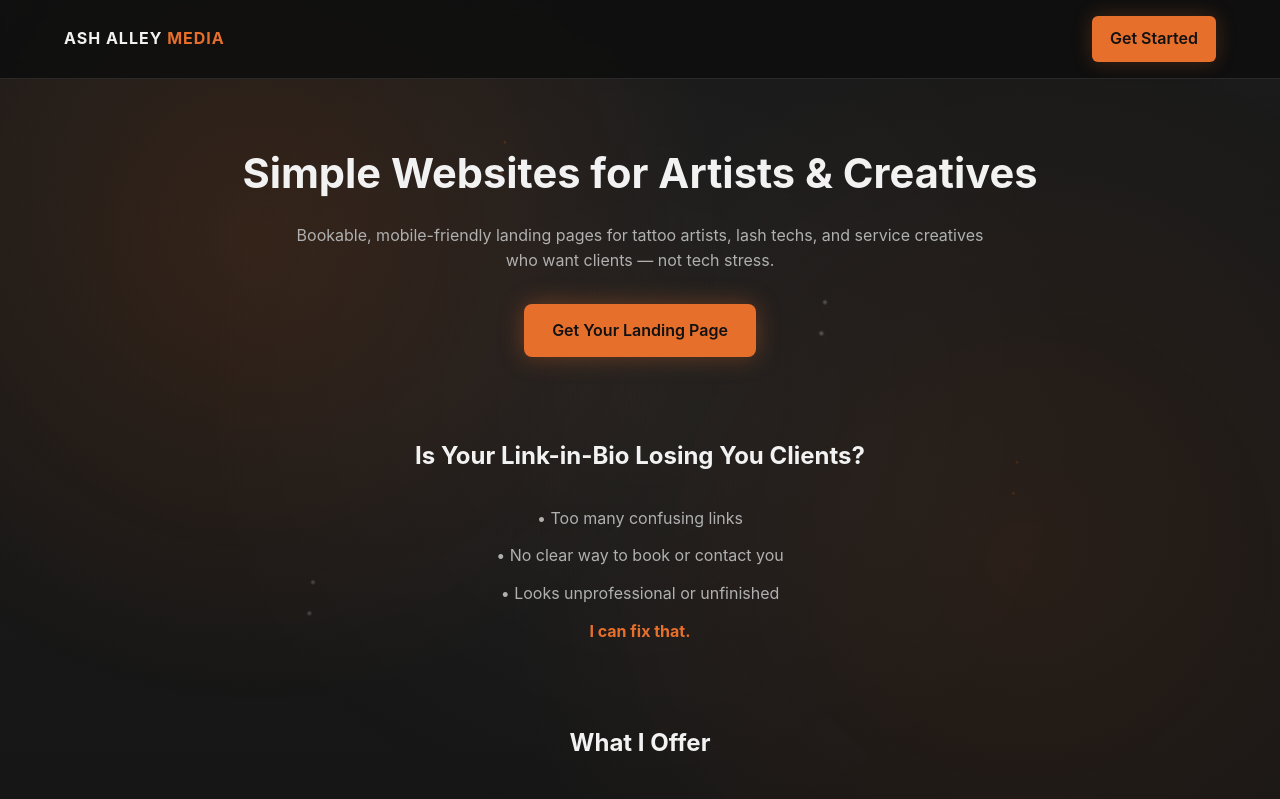
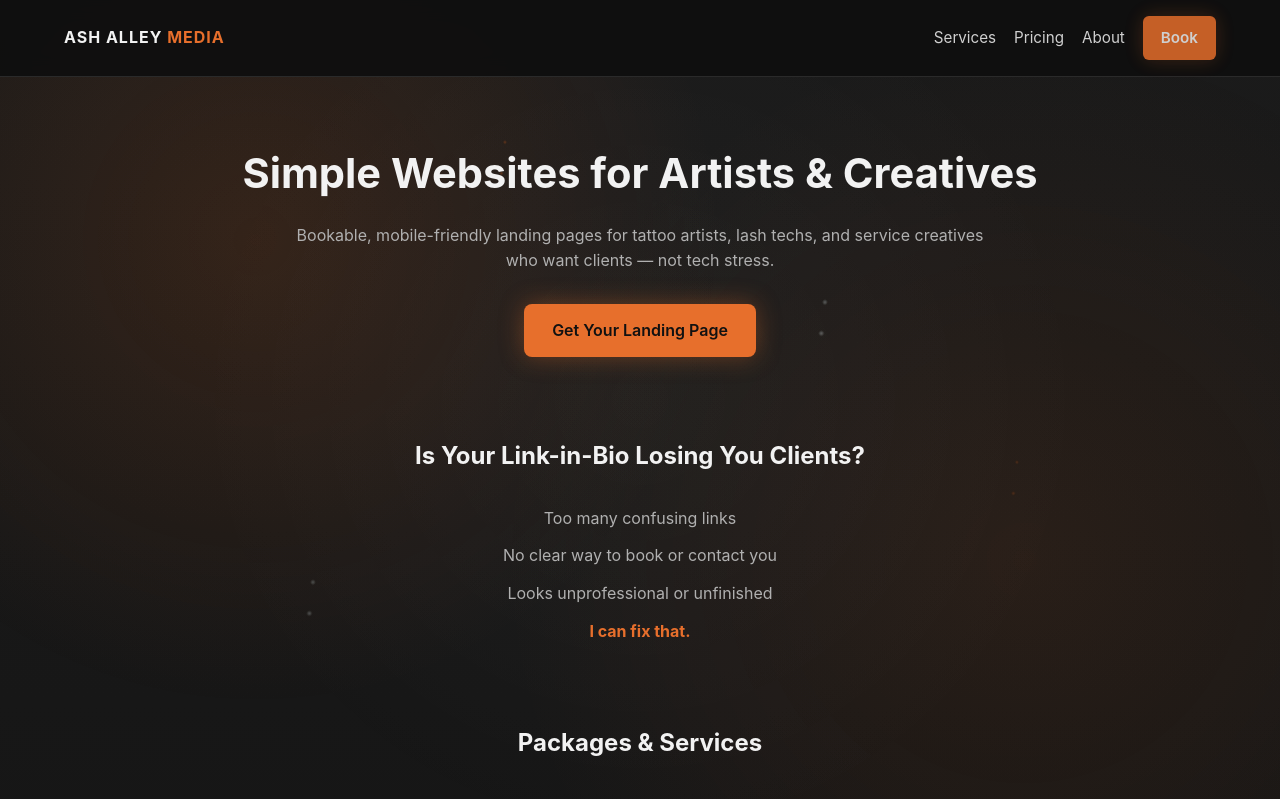
Before and after one commit to AmberLee95/ashalleymedia, a plain HTML site: page index.html in a window 1280 px wide. Shown: the top 799 px of the page. Drawn offline with Linux system fonts and the light colour scheme.

Commit message:
Refactor index.html for improved structure and styling

```diff
--- a/index.html
+++ b/index.html
@@ -1,3 +1,4 @@
+<!DOCTYPE html>
 <html lang="en">
 <head>
 <meta charset="UTF-8" />
@@ -10,7 +11,7 @@
 --bg-card: #232323;
 --text-main: #f2f2f2;
 --text-muted: #b0b0b0;
---accent: #e76f2c; /* ember orange */
+--accent: #e76f2c;
 }
 
 * {
@@ -18,6 +19,10 @@ box-sizing: border-box;
 margin: 0;
 padding: 0;
 font-family: -apple-system, BlinkMacSystemFont, "Segoe UI", sans-serif;
+}
+
+html {
+scroll-behavior: smooth;
 }
 
 body {
@@ -32,7 +37,7 @@ color: var(--accent);
 text-decoration: none;
 }
 
-/* 🔥 EMBERS + ASH BACKGROUND */
+/* EMBERS */
 .embers {
 position: fixed;
 inset: 0;
@@ -64,14 +69,9 @@ animation-duration: 45s;
 opacity: 0.9;
 }
 
-
 @keyframes ash-fall {
-from {
-transform: translateY(-20%) translateX(0);
-}
-to {
-transform: translateY(50%) translateX(-5%);
-}
+from { transform: translateY(-20%) translateX(0); }
+to { transform: translateY(50%) translateX(-5%); }
 }
 
 /* HEADER */
@@ -79,10 +79,10 @@ header {
 position: fixed;
 top: 0;
 width: 100%;
-background: rgba(15,15,15,0.9);
-backdrop-filter: blur(8px);
+z-index: 1000;
+background: rgba(15,15,15,0.92);
+backdrop-filter: blur(10px);
 border-bottom: 1px solid #2a2a2a;
-z-index: 10;
 }
 
 .nav {
@@ -95,9 +95,28 @@ padding: 16px 5%;
 .logo {
 font-weight: 700;
 letter-spacing: 1px;
+color: var(--text-main);
 }
 
 .logo span {
+color: var(--accent);
+}
+
+.nav-links {
+display: flex;
+gap: 18px;
+align-items: center;
+}
+
+.nav-links a {
+color: var(--text-main);
+font-size: 0.95rem;
+opacity: 0.85;
+transition: 0.2s;
+}
+
+.nav-links a:hover {
+opacity: 1;
 color: var(--accent);
 }
 
@@ -144,6 +163,7 @@ font-weight: 600;
 box-shadow: 0 0 25px rgba(231,111,44,0.35);
 }
 
+/* SECTIONS */
 section {
 margin-top: 80px;
 }
@@ -181,20 +201,9 @@ text-align: center;
 border: 1px solid #2f2f2f;
 }
 
-.card h3 {
-margin-bottom: 8px;
-}
-
 .card p {
 color: var(--text-muted);
 font-size: 0.95rem;
-}
-
-/* PRICING */
-.price {
-text-align: center;
-font-size: 2.2rem;
-color: var(--accent);
 }
 
 /* ABOUT */
@@ -220,13 +229,11 @@ margin-top: 80px;
 }
 
 @media (max-width: 768px) {
-.hero h1 {
-font-size: 2rem;
-}
+.hero h1 { font-size: 2rem; }
+.about { grid-template-columns: 1fr; text-align: center; }
 
-.about {
-grid-template-columns: 1fr;
-text-align: center;
+.nav-links {
+display: none;
 }
 }
 </style>
@@ -237,45 +244,58 @@ text-align: center;
 <div class="embers"></div>
 
 <header>
-<div class="nav">
-<div class="logo">ASH ALLEY <span>MEDIA</span></div>
-<a href="#contact" class="button">Get Started</a>
-</div>
+  <div class="nav">
+    <a href="#home" class="logo">ASH ALLEY <span>MEDIA</span></a>
+
+    <nav class="nav-links">
+      <a href="#services">Services</a>
+      <a href="#pricing">Pricing</a>
+      <a href="#about">About</a>
+      <a href="#contact" class="button">Book</a>
+    </nav>
+  </div>
 </header>
 
-<main class="container hero">
+<main class="container hero" id="home">
+
 <h1>Simple Websites for Artists & Creatives</h1>
+
 <p>
 Bookable, mobile-friendly landing pages for tattoo artists, lash techs,
 and service creatives who want clients — not tech stress.
 </p>
+
 <a href="#contact" class="cta">Get Your Landing Page</a>
 
 <section>
 <h2>Is Your Link-in-Bio Losing You Clients?</h2>
 <ul class="problem-list">
-<li>• Too many confusing links</li>
-<li>• No clear way to book or contact you</li>
-<li>• Looks unprofessional or unfinished</li>
+<li>Too many confusing links</li>
+<li>No clear way to book or contact you</li>
+<li>Looks unprofessional or unfinished</li>
 <li><strong style="color:var(--accent)">I can fix that.</strong></li>
 </ul>
 </section>
 
-<section>
-<h2>What I Offer</h2>
+<section id="services">
+<h2>Packages & Services</h2>
+
 <div class="cards">
 <div class="card">
 <h3>1-Page Website</h3>
 <p>Clean, focused landing page built to convert.</p>
 </div>
+
 <div class="card">
 <h3>Booking & Contact</h3>
 <p>Easy booking links or contact forms.</p>
 </div>
+
 <div class="card">
 <h3>Mobile-First Design</h3>
 <p>Looks perfect on phones.</p>
 </div>
+
 <div class="card">
 <h3>Fast Turnaround</h3>
 <p>No long timelines or tech headaches.</p>
@@ -283,23 +303,27 @@ and service creatives who want clients — not tech stress.
 </div>
 </section>
 
-<section>
-<h2>Pricing</h2>
+<section id="pricing">
+<h2>Packages & Pricing</h2>
+
 <div class="price">Starting at $400</div>
 <p style="text-align:center;color:var(--text-muted)">
 Professional landing page setup, done for you.
 </p>
 </section>
 
-<section class="about">
+<section class="about" id="about">
 <div>
 <h2>About Me</h2>
 <p>
-I am a creative and developer who builds clean, effective websites
-for fellow artists and service providers.
-No fluff. No overwhelm. Just something that works.
+I build simple, high-converting landing pages for small business owners,
+beauty professionals, and independent artists.
+<br><br>
+My focus is helping you turn your social media or link-in-bio into something
+that actually brings in bookings — without complicated tech or overwhelm.
 </p>
 </div>
+
 <div>
 <a href="#contact" class="cta">Get a Free Consultation</a>
 </div>
@@ -309,7 +333,7 @@ No fluff. No overwhelm. Just something that works.
 <h2>Ready to Upgrade Your Online Presence?</h2>
 
 <p style="text-align:center; color: var(--text-muted); max-width: 600px; margin: 0 auto 30px;">
-Book a free consultation to talk about your brand, goals, and the kind of landing page you need.
+Book a free consultation to talk about your brand and your landing page.
 </p>
 
 <div style="text-align:center;">
@@ -329,6 +353,7 @@ hello@ashalleymedia.com
 </a>
 </p>
 </section>
+
 </main>
 
 <footer>
```
